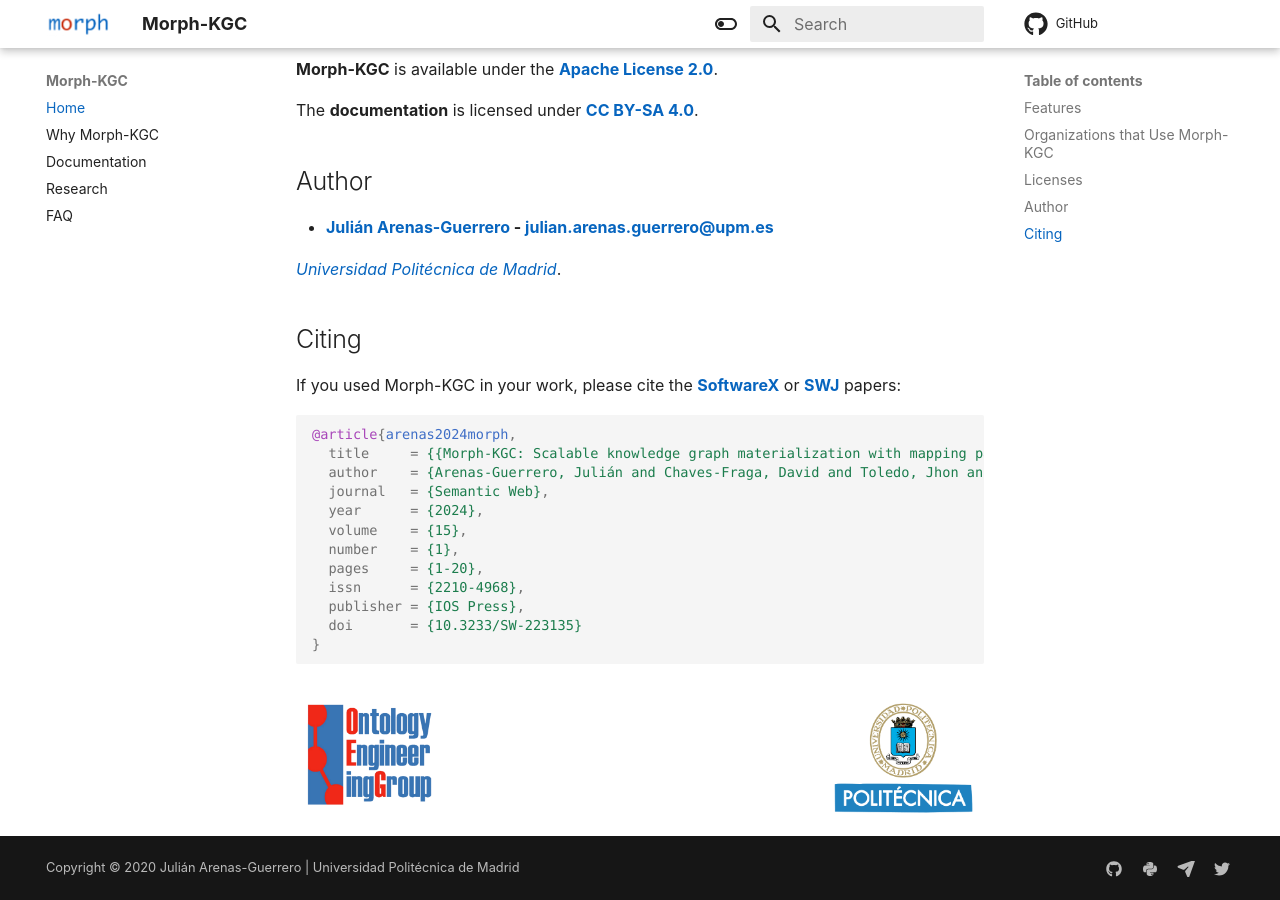
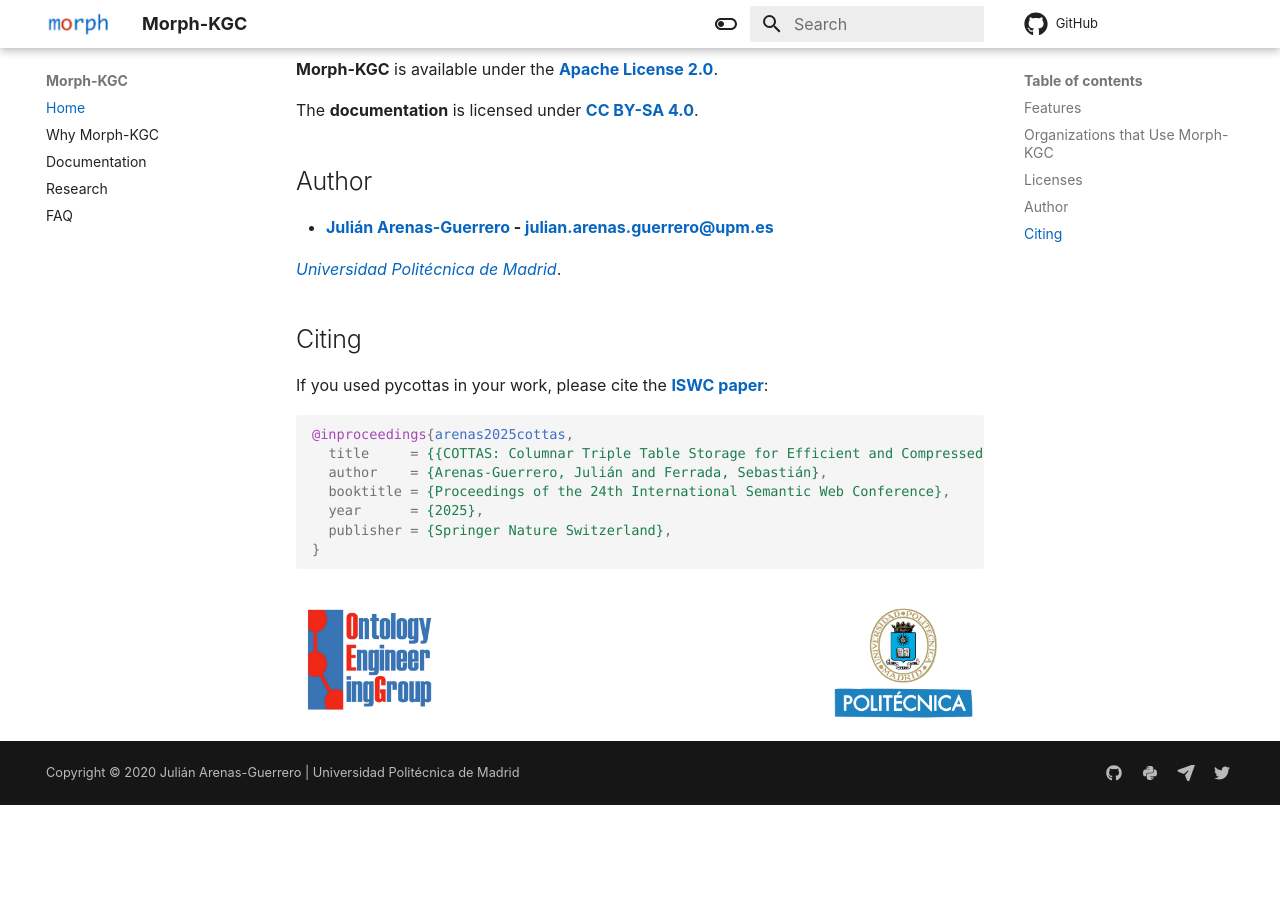
Before and after one commit to morph-kgc/morph-kgc-docs, an MkDocs documentation site: the page built from docs/index.md, in a window 1280 px wide and 900 px high, scrolled down 1295 px. Built offline with MkDocs 1.6.1 and Material for MkDocs 9.7.7, drawn with Linux system fonts in a browser that asks for light colours; comment, search, counter and statistics services are not loaded; after the commit the page ends 2100 px from its top, so only the background shows below that.

Commit message:
Add citation

````diff
--- a/docs/index.md
+++ b/docs/index.md
@@ -43,20 +43,15 @@ The **documentation** is licensed under **[CC BY-SA 4.0](https://creativecommons
 
 ## Citing
 
-If you used Morph-KGC in your work, please cite the **[SoftwareX](https://www.sciencedirect.com/science/article/pii/S2352711024000803)** or **[SWJ](https://www.doi.org/10.3233/SW-223135)** papers:
+If you used pycottas in your work, please cite the **[ISWC paper](https://sferrada.com/publication/2025-iswc-arenas-guerrero-cottas/2025-iswc-arenas-guerrero-cottas.pdf)**:
 
 ``` bib
-@article{arenas2024morph,
-  title     = {{Morph-KGC: Scalable knowledge graph materialization with mapping partitions}},
-  author    = {Arenas-Guerrero, Julián and Chaves-Fraga, David and Toledo, Jhon and Pérez, María S. and Corcho, Oscar},
-  journal   = {Semantic Web},
-  year      = {2024},
-  volume    = {15},
-  number    = {1},
-  pages     = {1-20},
-  issn      = {2210-4968},
-  publisher = {IOS Press},
-  doi       = {10.3233/SW-223135}
+@inproceedings{arenas2025cottas,
+  title     = {{COTTAS: Columnar Triple Table Storage for Efficient and Compressed RDF Management}},
+  author    = {Arenas-Guerrero, Julián and Ferrada, Sebastián},
+  booktitle = {Proceedings of the 24th International Semantic Web Conference},
+  year      = {2025},
+  publisher = {Springer Nature Switzerland},
 }
 ```
 
````
